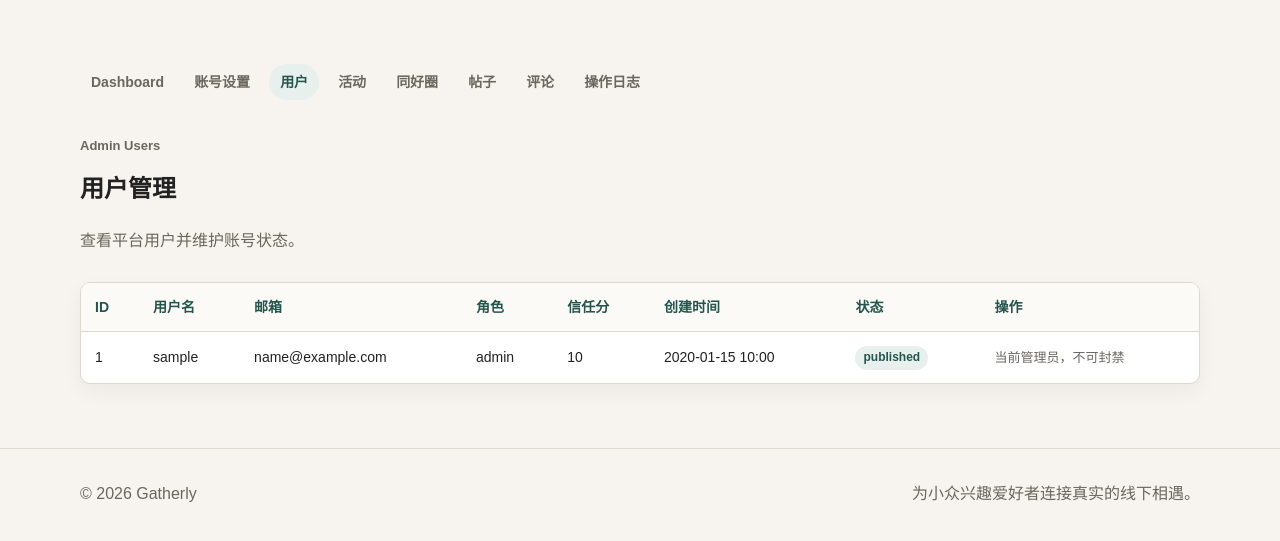
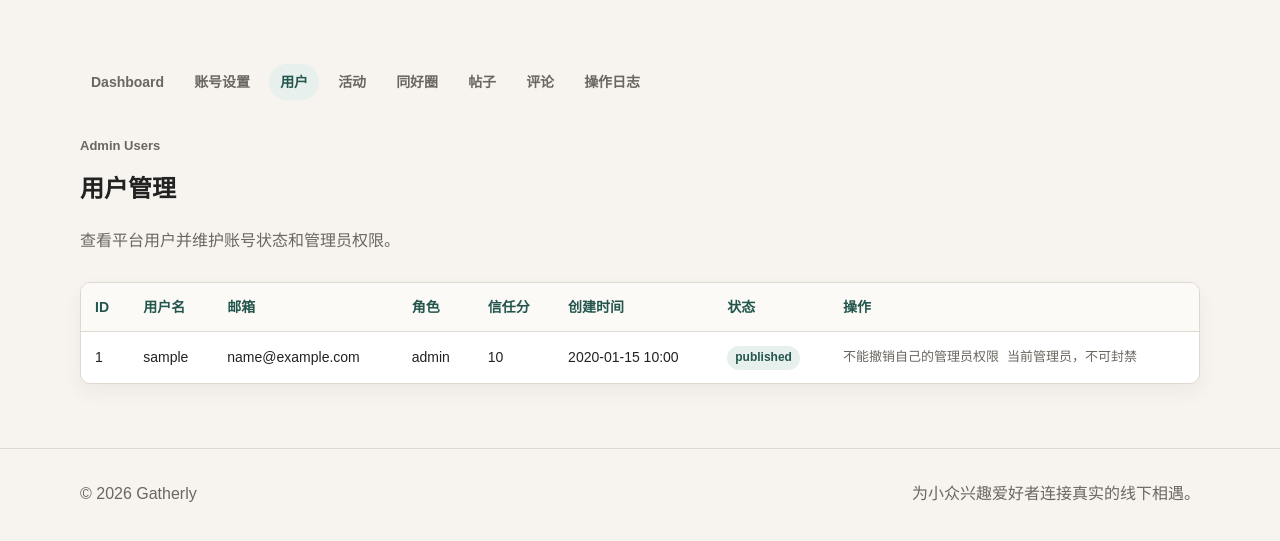
Before and after one commit to Chesssley/gatherly-web, a Flask app: page /admin/users in a window 1280 px wide. Shown: the part 73-614 px from the top of the page. Run offline with Flask 3, Linux system fonts and the light colour scheme; the visitor is signed in with stand-in values (Sample User, id 1); tables that the repository leaves empty hold one stand-in row (values such as "Sample post").

Commit message:
feat(US-16-06): 增加管理员权限授予和撤销功能

```diff
--- a/app/routes/admin.py
+++ b/app/routes/admin.py
@@ -216,6 +216,64 @@ def unban_user(user_id):
     return _update_user_ban_status(user_id, "active")
 
 
+@admin_bp.route("/admin/users/<int:user_id>/promote-admin", methods=["POST"])
+@admin_required
+def promote_admin(user_id):
+    _ensure_admin_schema()
+    user = User.query.get_or_404(user_id)
+    admin = get_current_user()
+
+    if user.status != "active":
+        flash("只有正常状态的用户可以设为管理员。", "error")
+        return redirect(url_for("admin.admin_users"))
+    if user.role == "admin":
+        flash("该用户已经是管理员。", "info")
+        return redirect(url_for("admin.admin_users"))
+
+    previous_role = user.role
+    user.role = "admin"
+    log_admin_action(
+        admin.id,
+        "promote_admin",
+        "用户",
+        user.id,
+        f"role: {previous_role} -> admin",
+    )
+    db.session.commit()
+    flash("已设为管理员", "success")
+    return redirect(url_for("admin.admin_users"))
+
+
+@admin_bp.route("/admin/users/<int:user_id>/demote-admin", methods=["POST"])
+@admin_required
+def demote_admin(user_id):
+    _ensure_admin_schema()
+    user = User.query.get_or_404(user_id)
+    admin = get_current_user()
+
+    if user.id == admin.id:
+        flash("不能撤销自己的管理员权限。", "error")
+        return redirect(url_for("admin.admin_users"))
+    if user.role != "admin":
+        flash("该用户不是管理员。", "info")
+        return redirect(url_for("admin.admin_users"))
+    if User.query.filter_by(role="admin").count() <= 1:
+        flash("系统必须保留至少一个管理员。", "error")
+        return redirect(url_for("admin.admin_users"))
+
+    user.role = "user"
+    log_admin_action(
+        admin.id,
+        "demote_admin",
+        "用户",
+        user.id,
+        "role: admin -> user",
+    )
+    db.session.commit()
+    flash("已撤销管理员权限", "success")
+    return redirect(url_for("admin.admin_users"))
+
+
 @admin_bp.route("/admin/activities")
 @admin_required
 def admin_activities():
--- a/app/static/css/style.css
+++ b/app/static/css/style.css
@@ -2247,6 +2247,22 @@ textarea.form-input {
   font: inherit;
 }
 
+.admin-user-actions,
+.admin-action-group {
+  display: flex;
+  align-items: center;
+  gap: 8px;
+  flex-wrap: wrap;
+}
+
+.admin-user-actions {
+  min-width: 180px;
+}
+
+.admin-action-group form {
+  margin: 0;
+}
+
 .button.button-small.button-danger {
   border-color: #8b4638;
   background: #8b4638;
--- a/app/templates/admin_users.html
+++ b/app/templates/admin_users.html
@@ -5,12 +5,22 @@
   <nav class="admin-nav" aria-label="后台管理导航">
     <a href="{{ url_for('admin.admin_dashboard') }}">Dashboard</a><a href="{{ url_for('admin.admin_account') }}">账号设置</a><a class="is-active" href="{{ url_for('admin.admin_users') }}">用户</a><a href="{{ url_for('admin.admin_activities') }}">活动</a><a href="{{ url_for('admin.admin_circles') }}">同好圈</a><a href="{{ url_for('admin.admin_posts') }}">帖子</a><a href="{{ url_for('admin.admin_comments') }}">评论</a><a href="{{ url_for('admin.admin_dashboard') }}#operation-logs">操作日志</a>
   </nav>
-  <div class="page-title"><p class="eyebrow">Admin Users</p><h1>用户管理</h1><p>查看平台用户并维护账号状态。</p></div>
+  <div class="page-title"><p class="eyebrow">Admin Users</p><h1>用户管理</h1><p>查看平台用户并维护账号状态和管理员权限。</p></div>
   <div class="admin-table-wrap"><table class="admin-table">
     <thead><tr><th>ID</th><th>用户名</th><th>邮箱</th><th>角色</th><th>信任分</th><th>创建时间</th><th>状态</th><th>操作</th></tr></thead>
     <tbody>{% for user in users %}<tr>
       <td>{{ user.id }}</td><td>{{ user.username }}</td><td>{{ user.email }}</td><td>{{ user.role }}</td><td>{{ user.trust_score }}</td><td>{{ user.created_at.strftime('%Y-%m-%d %H:%M') }}</td><td><span class="admin-status status-{{ user.status }}">{{ user.status }}</span></td>
-      <td>
+      <td><div class="admin-user-actions">
+        <div class="admin-action-group">
+          {% if user.role == 'user' and user.status == 'active' %}
+            <form method="post" action="{{ url_for('admin.promote_admin', user_id=user.id) }}"><button class="button button-small" type="submit">设为管理员</button></form>
+          {% elif user.role == 'admin' and user.id != current_user.id %}
+            <form method="post" action="{{ url_for('admin.demote_admin', user_id=user.id) }}"><button class="button button-small button-secondary" type="submit">撤销管理员</button></form>
+          {% elif user.role == 'admin' %}
+            <span class="admin-muted">不能撤销自己的管理员权限</span>
+          {% endif %}
+        </div>
+        <div class="admin-action-group">
           {% if user.id == current_user.id %}
             <span class="admin-muted">当前管理员，不可封禁</span>
           {% elif user.status == 'active' %}
@@ -20,6 +30,8 @@
           {% else %}
             <span class="admin-muted">当前状态不可操作</span>
           {% endif %}
+        </div>
+      </div>
       </td>
     </tr>{% else %}<tr><td class="admin-empty" colspan="8">暂无用户。</td></tr>{% endfor %}</tbody>
   </table></div>
```
Lines whose indentation alone changed are shown as unchanged.
